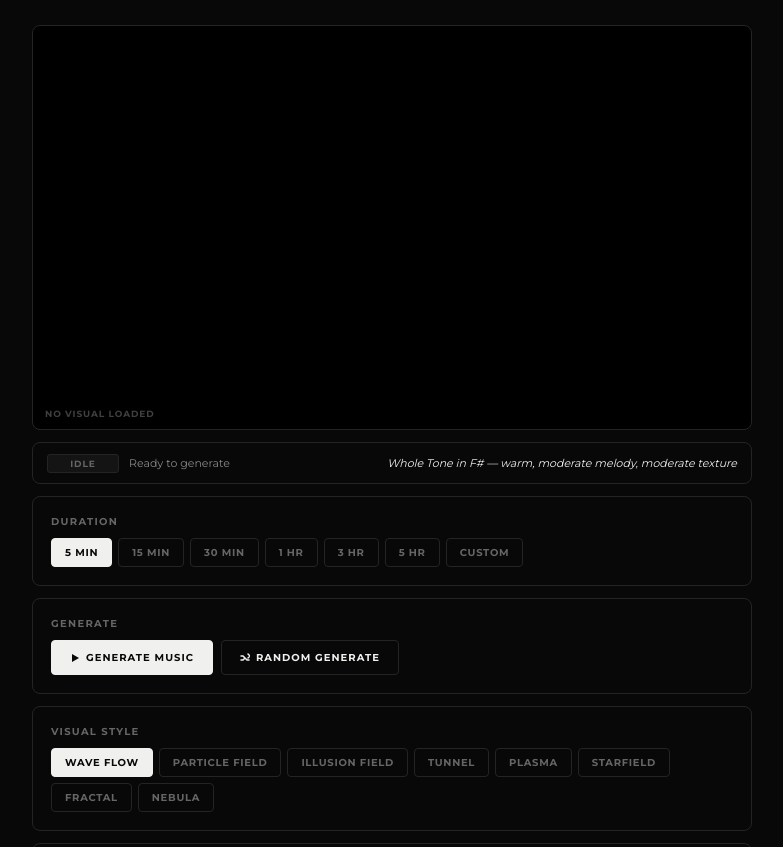
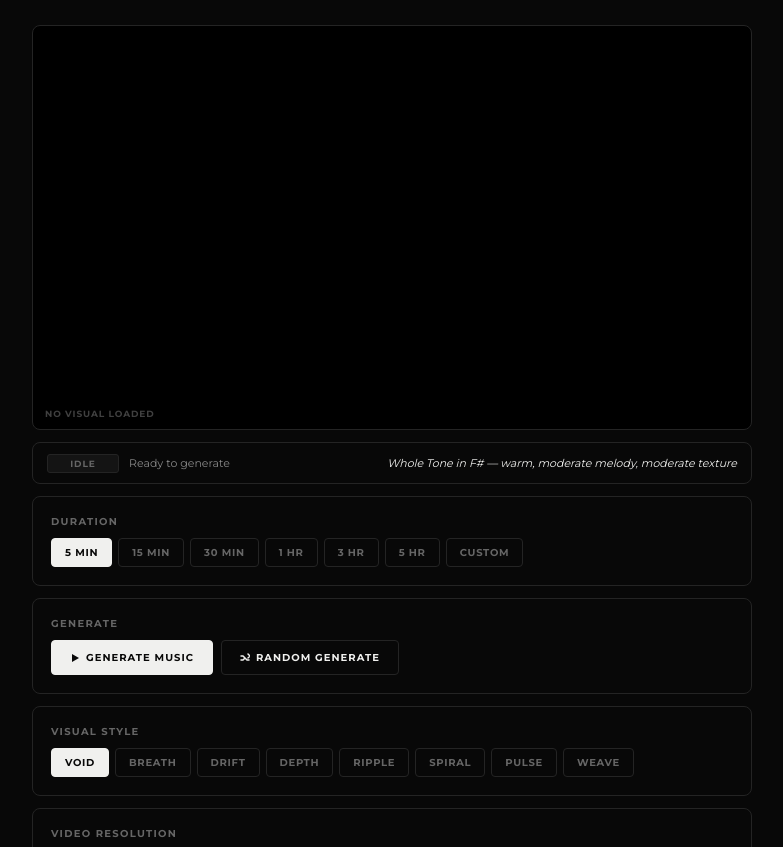
Before and after one commit to cultbusinesses-sys/ambient-generator, a plain HTML site: page index.html in a window 1280 px wide. Shown: the part 99-946 px from the top of the page, without its empty margins (248-1031 px from the left). Drawn offline with Linux system fonts and the light colour scheme.

Commit message:
Update index.html

```diff
--- a/index.html
+++ b/index.html
@@ -223,15 +223,15 @@
     <div class="panel">
       <span class="section-label">Visual Style</span>
       <div class="btn-group">
-        <button class="sel-btn active" data-visual="wave">Wave Flow</button>
-        <button class="sel-btn" data-visual="particle">Particle Field</button>
-        <button class="sel-btn" data-visual="illusion">Illusion Field</button>
-        <button class="sel-btn" data-visual="tunnel">Tunnel</button>
-        <button class="sel-btn" data-visual="plasma">Plasma</button>
-        <button class="sel-btn" data-visual="starfield">Starfield</button>
-        <button class="sel-btn" data-visual="fractal">Fractal</button>
-        <button class="sel-btn" data-visual="nebula">Nebula</button>
-      </div>
+          <button class="sel-btn active" data-visual="void">Void</button>
+          <button class="sel-btn" data-visual="breath">Breath</button>
+          <button class="sel-btn" data-visual="drift">Drift</button>
+          <button class="sel-btn" data-visual="depth">Depth</button>
+          <button class="sel-btn" data-visual="ripple">Ripple</button>
+          <button class="sel-btn" data-visual="spiral">Spiral</button>
+          <button class="sel-btn" data-visual="pulse">Pulse</button>
+          <button class="sel-btn" data-visual="weave">Weave</button>
+        </div>
     </div>
 
     <!-- Resolution -->
@@ -332,14 +332,14 @@
     async _generate() {
       await super._generate();
       const lbl = document.getElementById('canvas-module-label');
-      const names = { wave:'Wave Flow', particle:'Particle Field', illusion:'Illusion Field', tunnel:'Tunnel', plasma:'Plasma', starfield:'Starfield', fractal:'Fractal', nebula:'Nebula' };
+      const names = { void:'Void', breath:'Breath', drift:'Drift', depth:'Depth', ripple:'Ripple', spiral:'Spiral', pulse:'Pulse', weave:'Weave' };
       if (lbl) lbl.textContent = names[this._selectedVis] ?? this._selectedVis;
     }
 
     async _switchVisual(name) {
       await super._switchVisual(name);
       const lbl = document.getElementById('canvas-module-label');
-      const names = { wave:'Wave Flow', particle:'Particle Field', illusion:'Illusion Field', tunnel:'Tunnel', plasma:'Plasma', starfield:'Starfield', fractal:'Fractal', nebula:'Nebula' };
+      const names = { void:'Void', breath:'Breath', drift:'Drift', depth:'Depth', ripple:'Ripple', spiral:'Spiral', pulse:'Pulse', weave:'Weave' };
       if (lbl) lbl.textContent = names[name] ?? name;
     }
   }
```
